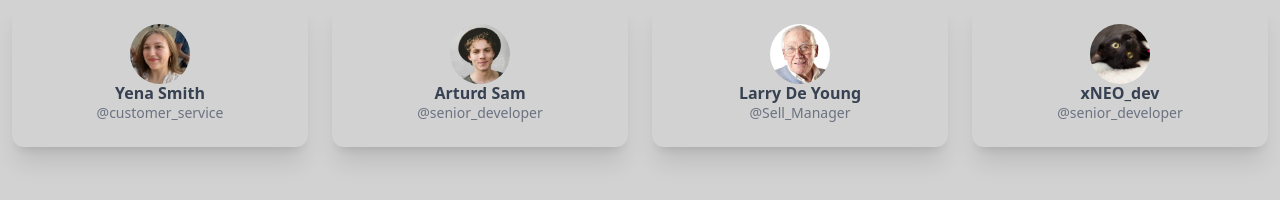
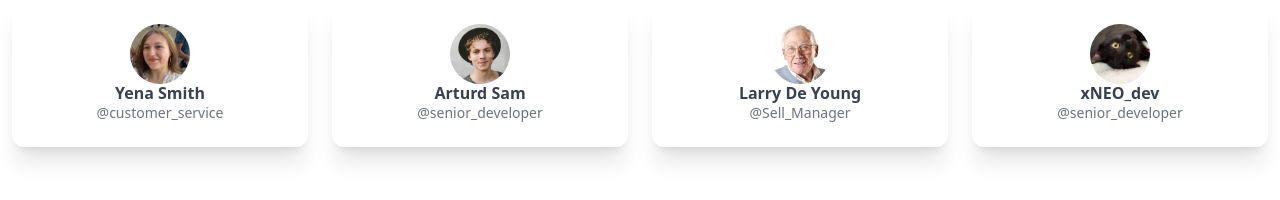
Before and after one commit to xman669/team, a plain HTML site: page index.html in a window 1280 px wide. Drawn offline with nearby package versions, Linux system fonts and the light colour scheme.

Commit message:
Add files via upload

```diff
--- a/index.html
+++ b/index.html
@@ -1,5 +1,5 @@
-<!DOCTYPE html><html data-bs-theme="light" lang="en"><head><meta charset="utf-8"><meta name="viewport" content="width=device-width, initial-scale=1.0, shrink-to-fit=no"><title>team</title><link rel="stylesheet" href="assets/bootstrap/css/bootstrap.min.css"><link rel="stylesheet" href="assets/css/Features-Image-icons.css"><link rel="stylesheet" href="assets/css/Features-Image-images.css"><link rel="stylesheet" href="assets/css/styles.css"><script src="https://cdn.tailwindcss.com"></script>
-</head><body style="width: 100%;background: var(--bs-border-color-translucent);height: 100%;"><div class="container"><div class="row"><div class="col col-12 col-md-3">
+<!DOCTYPE html><html data-bs-theme="light" lang="en"><head><meta charset="utf-8"><meta name="viewport" content="width=device-width, initial-scale=1.0, shrink-to-fit=no"><title>team</title><link rel="stylesheet" href="assets/bootstrap/css/bootstrap.min.css"><script src="https://cdn.tailwindcss.com"></script>
+</head><body><div class="container" style="width: 100%;height: 284px;"><div class="row"><div class="col col-12 col-md-3">
 
   <div class="rounded-xl overflow-hidden relative text-center p-4 group items-center flex flex-col max-w-sm hover:shadow-2xl transition-all duration-500 shadow-xl">
     <div class="text-gray-500 group-hover:scale-105 transition-all">
```
